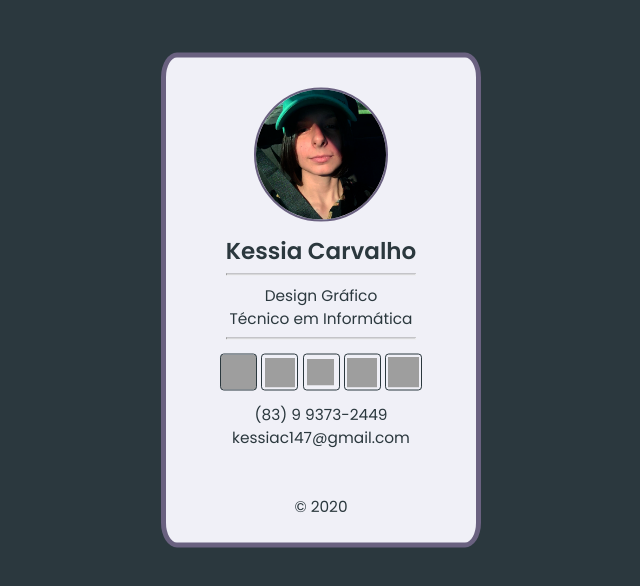
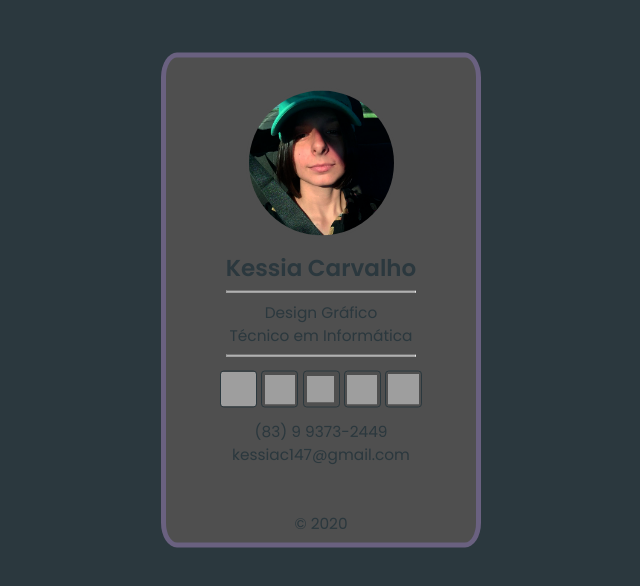
Before and after one commit to kessiac/kessiac.github.io, a plain HTML site: page index.html in a window 1280 px wide. Shown: the whole page, without its empty margins (319-959 px from the left). Drawn offline with Linux system fonts and the light colour scheme; grey boxes are pictures that could not be loaded.

Commit message:
style.css

```diff
--- a/styles/style.css
+++ b/styles/style.css
@@ -44,7 +44,7 @@ body, input, button, textarea {
 }
 
 #container {
-    background-color: var(--color-background);
+    background-color: #4f4f4f;
     border-radius: 5%;
     text-align: center;
     border: 5px solid var(--color-border-base);
@@ -123,9 +123,9 @@ body, input, button, textarea {
 
 #profile {
     display: inline-block;
-    width: 130px;
-    height: 130px;
-    border: 2px solid var(--color-border-base);
+    width: 145px;
+    height: 145px;
+    border: 3px solid #4f4f4f;
     border-radius: 50%;
     background-size: 100% 100%;
     background-position: center;
```
